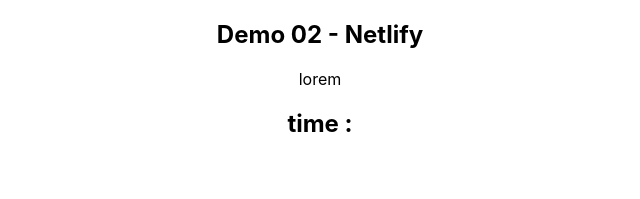
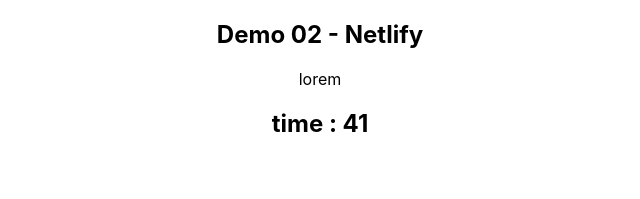
Before and after one commit to rupeshmahadik/route-two, a React (Create React App) app: page / in a window 1280 px wide. Shown: the top 199 px of the page, without its empty margins (320-960 px from the left). Built offline with nearby package versions, Linux system fonts and the light colour scheme.

Commit message:
updated time

```diff
--- a/src/App.js
+++ b/src/App.js
@@ -1,11 +1,12 @@
 import './App.css';
 
 function App() {
+  let time = new Date().getSeconds()
   return (
     <div className="App">
       <h2>Demo 02 - Netlify</h2>
       <p>lorem</p>
-      <h2>time : </h2>
+      <h2>time : {time}</h2>
     </div>
   );
 }
```
